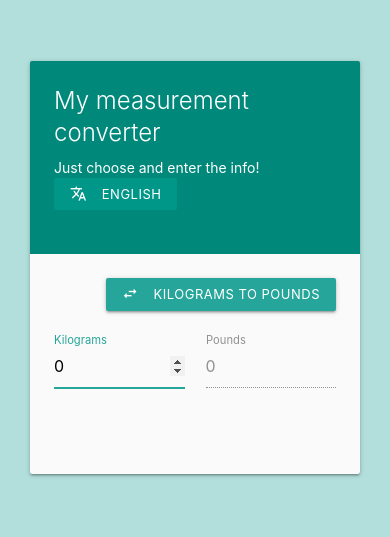
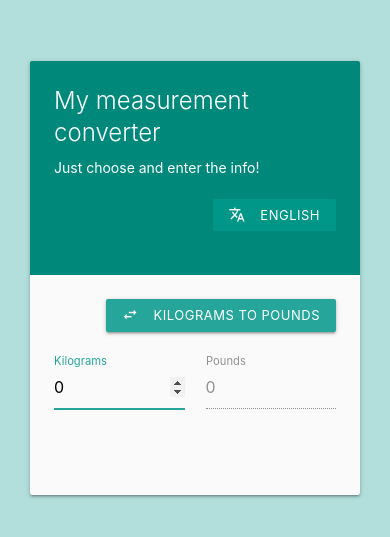
Before and after one commit to madru06/madru06.MyConverter, a plain HTML site: page index.html in a window 390 px wide. Shown: the part 115-652 px from the top of the page. Drawn offline with nearby package versions, Linux system fonts and the light colour scheme.

Commit message:
Quick btn adjust on mobile

```diff
--- a/index.html
+++ b/index.html
@@ -17,14 +17,14 @@
 							<div class="col">
 								<span class="card-title" id="lblTitle"></span>
 								<p id="lblSubTitle"></p>
+								</br>
 							</div>
-							<div class="col">
+							<div class="col right">
 								<button class="waves-effect waves-light teal btn btn-small white-text btn-flat right" id="btnSwitchLanguage" data-lang="en">
 									<i class="material-icons left">translate</i>
 									<span id="lblBtnLang"></span>
 								</button>
 							</div>
-
 						</div>
 						<div class="card-content grey lighten-5">
 							<div class="row">
```
